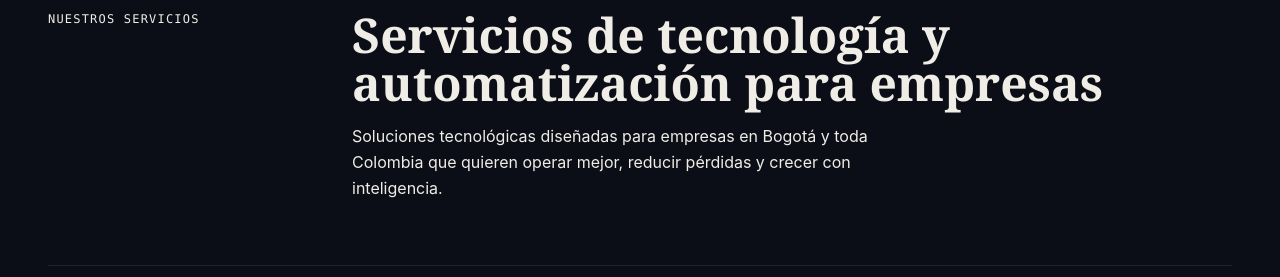
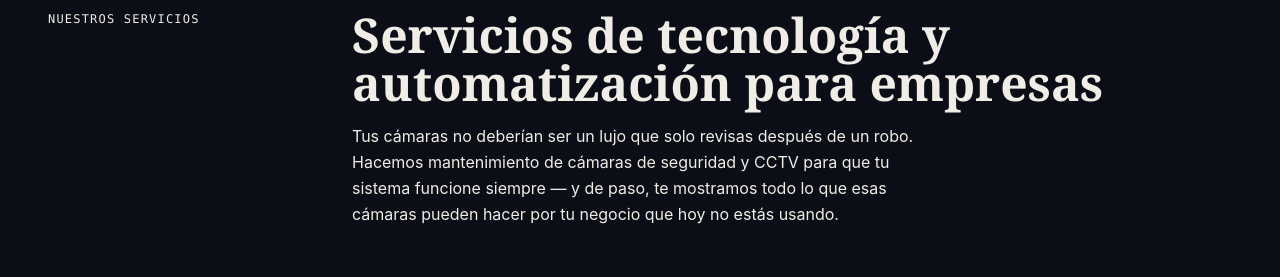
Before and after one commit to serviciosapcsoporte-create/Servicios-APC-360, a React (Vite) app: page / in a window 1280 px wide. Shown: the part 1200-1477 px from the top of the page. Built offline with nearby package versions, Linux system fonts and the light colour scheme.

Commit message:
fix: update services section description

```diff
--- a/src/app/App.tsx
+++ b/src/app/App.tsx
@@ -719,9 +719,7 @@ export default function App() {
                 Servicios de tecnología y automatización para empresas
               </h2>
               <p className="text-muted-foreground max-w-xl leading-relaxed">
-                Soluciones tecnológicas diseñadas para empresas en Bogotá y toda
-                Colombia que quieren operar mejor, reducir pérdidas y crecer con
-                inteligencia.
+                Tus cámaras no deberían ser un lujo que solo revisas después de un robo. Hacemos mantenimiento de cámaras de seguridad y CCTV para que tu sistema funcione siempre — y de paso, te mostramos todo lo que esas cámaras pueden hacer por tu negocio que hoy no estás usando.
               </p>
             </div>
           </div>
```
